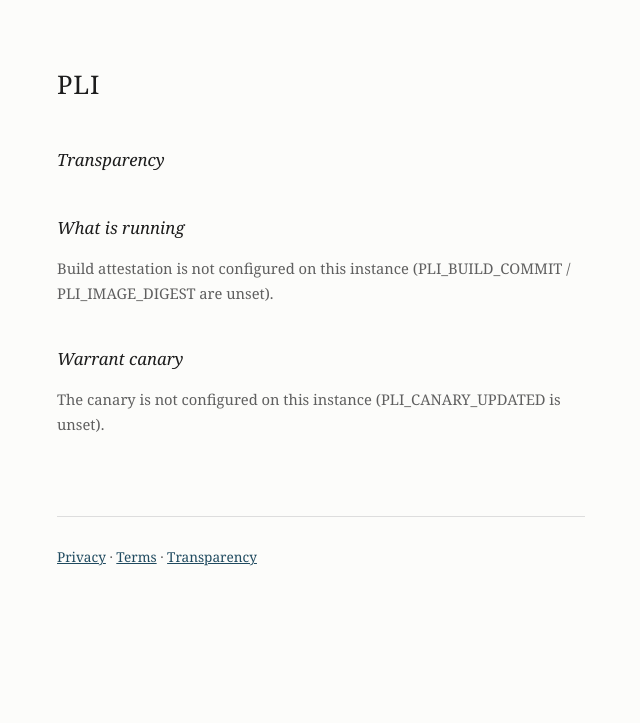
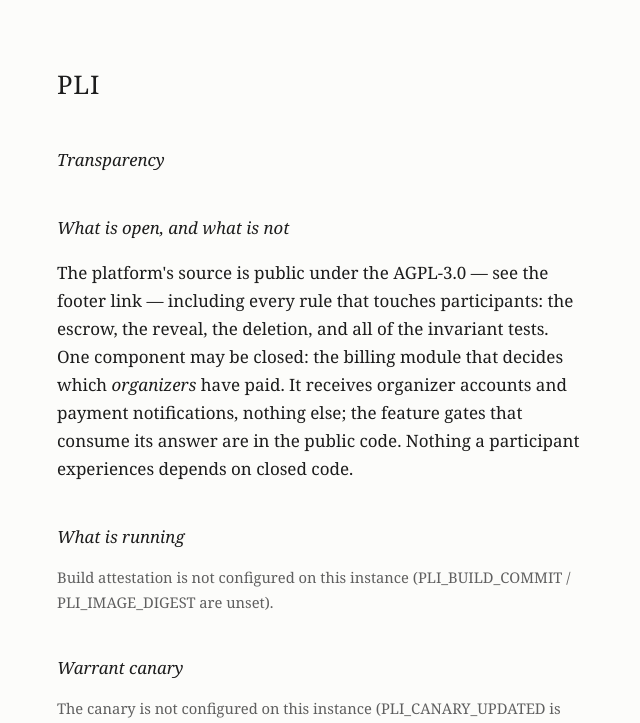
Before and after one commit to MayetSoft/PLI, a Python web app: template pli/templates/transparency.html in a window 1280 px wide. Shown: the top 723 px of the page, without its empty margins (319-959 px from the left). Before the commit the page ends 566 px from the top, so only its background shows below. Run offline with Jinja, Linux system fonts and the light colour scheme; the template is opened without the code that fills it, so the values that code supplies are empty.

Commit message:
chore: license the core under AGPL-3.0; document the dual-licensing posture
- LICENSE: verbatim AGPL-3.0. The network-copyleft property is the one
  the trust model depends on: anyone offering a modified instance must
  publish their modifications.
- AGPL §13 source offer: every page footer links the Corresponding
  Source (PLI_SOURCE_URL, pointed at the fork when modified).
- README License section: the SASU retains dual-licensing rights over
  its own code (which is what permits the private billing plugin);
  external contributions via DCO/CLA to preserve that; the plugin
  skeleton is 0BSD so it can be copied into a private repository, with
  a pointer to counsel for third-party closed plugins.
- Transparency page now states the open-core boundary in participant
  terms: everything that touches participants is public; the closed
  component decides only which organizers have paid.

157 tests, 100% coverage.

Co-Authored-By: Claude Fable 5 <noreply@anthropic.com>
Claude-Session: https://claude.ai/code/session_012BYHGsbkXnPoUHVuEH8GZq

```diff
--- a/pli/app.py
+++ b/pli/app.py
@@ -160,6 +160,7 @@ def create_app(
         lang = pick_lang(request)
         context.setdefault("lang", lang)
         context.setdefault("languages", i18n.LANGUAGES)
+        context.setdefault("source_url", settings.source_url)
         context.setdefault("t", lambda key, **kw: i18n.translate(lang, key, **kw))
         response = templates.TemplateResponse(
             request=request, name=name, context=context, status_code=status_code
--- a/pli/config.py
+++ b/pli/config.py
@@ -44,6 +44,9 @@ class Settings:
     company_address: str = "[REGISTERED ADDRESS]"
     company_siren: str = "[SIREN]"
     company_contact: str = "[CONTACT EMAIL]"
+    # AGPL §13: every page links the Corresponding Source for the code
+    # actually running. Point this at your fork if you modify anything.
+    source_url: str = "https://github.com/MayetSoft/SecretCrush"
     # Transparency page: reproducible-build attestation + warrant canary.
     build_commit: str = ""
     image_digest: str = ""
@@ -82,6 +85,7 @@ class Settings:
             company_address=os.environ.get("PLI_COMPANY_ADDRESS", "[REGISTERED ADDRESS]"),
             company_siren=os.environ.get("PLI_COMPANY_SIREN", "[SIREN]"),
             company_contact=os.environ.get("PLI_COMPANY_CONTACT", "[CONTACT EMAIL]"),
+            source_url=os.environ.get("PLI_SOURCE_URL", "https://github.com/MayetSoft/SecretCrush"),
             build_commit=os.environ.get("PLI_BUILD_COMMIT", ""),
             image_digest=os.environ.get("PLI_IMAGE_DIGEST", ""),
             canary_updated=os.environ.get("PLI_CANARY_UPDATED", ""),
--- a/pli/templates/base.html
+++ b/pli/templates/base.html
@@ -58,7 +58,8 @@
     <p>{{ t('footer') if t else '' }}</p>
     <p><a href="/legal/privacy">{{ (t('legal_links') if t else 'Privacy · Terms').split(' · ')[0] }}</a>
     · <a href="/legal/terms">{{ (t('legal_links') if t else 'Privacy · Terms').split(' · ')[1] }}</a>
-    · <a href="/transparency">Transparency</a></p>
+    · <a href="/transparency">Transparency</a>
+    {% if source_url %}· <a href="{{ source_url }}" rel="noopener">Source (AGPL)</a>{% endif %}</p>
   </footer>
 </body>
 </html>
--- a/pli/templates/transparency.html
+++ b/pli/templates/transparency.html
@@ -2,6 +2,16 @@
 {% block content %}
 
 <h2>Transparency</h2>
+
+<h2>What is open, and what is not</h2>
+<p>The platform's source is public under the AGPL-3.0 —
+{% if source_url %}<a href="{{ source_url }}" rel="noopener">the repository</a>{% else %}see the footer link{% endif %} —
+including every rule that touches participants: the escrow, the reveal,
+the deletion, and all of the invariant tests. One component may be
+closed: the billing module that decides which <em>organizers</em> have
+paid. It receives organizer accounts and payment notifications, nothing
+else; the feature gates that consume its answer are in the public code.
+Nothing a participant experiences depends on closed code.</p>
 
 <h2>What is running</h2>
 {% if build_commit or image_digest %}
```
Also changed, not shown: examples/pro_plugin_skeleton.py (+7 -0 lines), tests/test_legal_a11y.py (+20 -0 lines), README.md, 3 other files.
